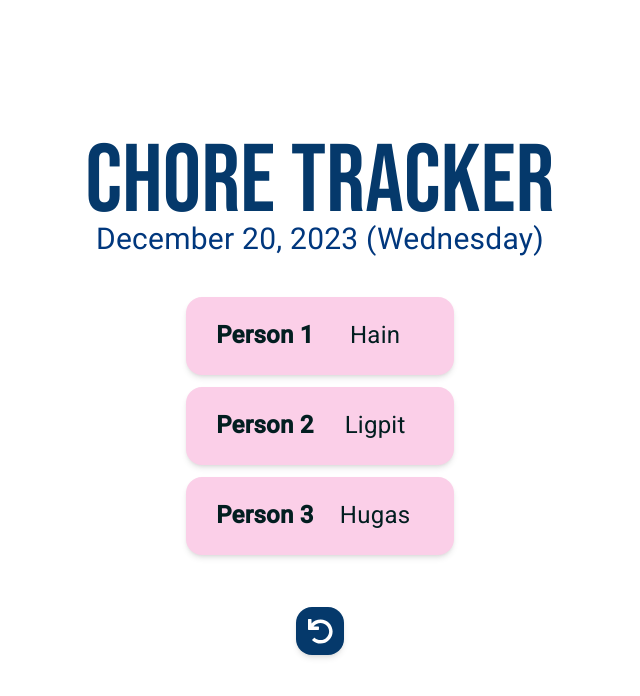
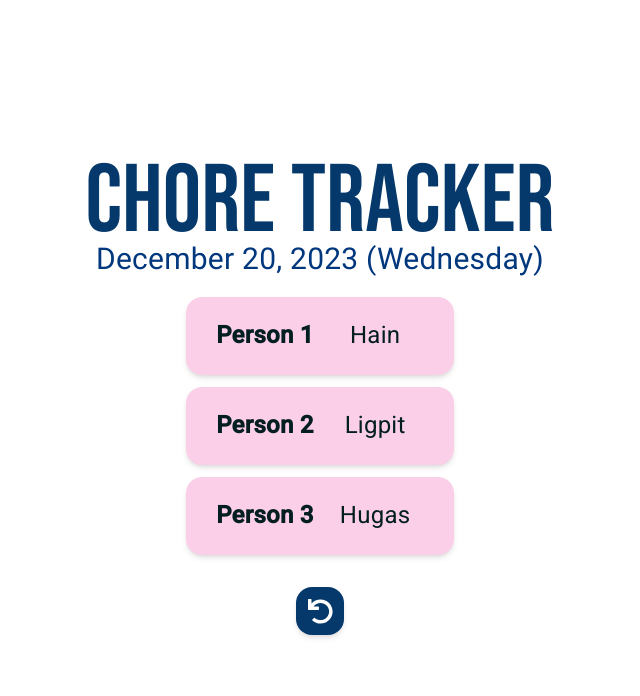
Before and after one commit to su0h/chores-web, an Angular app: page / in a window 1280 px wide. Shown: the top 696 px of the page, without its empty margins (320-960 px from the left). Built offline with nearby package versions, Linux system fonts and the light colour scheme.

Commit message:
Reuced bottom margins of major components

```diff
--- a/src/app/app.component.html
+++ b/src/app/app.component.html
@@ -1,9 +1,9 @@
 
 <div class="h-screen grid grid-cols-1 content-center w-3/4 lg:w-2/3 min-w-96 mx-auto">
-    <div class="grid grid-cols-1 mb-10">
+    <div class="grid grid-cols-1 mb-5">
         <app-header></app-header>
     </div>
-    <div class="grid grid-cols-1 mb-10">
+    <div class="grid grid-cols-1 mb-5">
         <app-chores-container></app-chores-container>
     </div>
     <div class="grid grid-cols-1">
```
